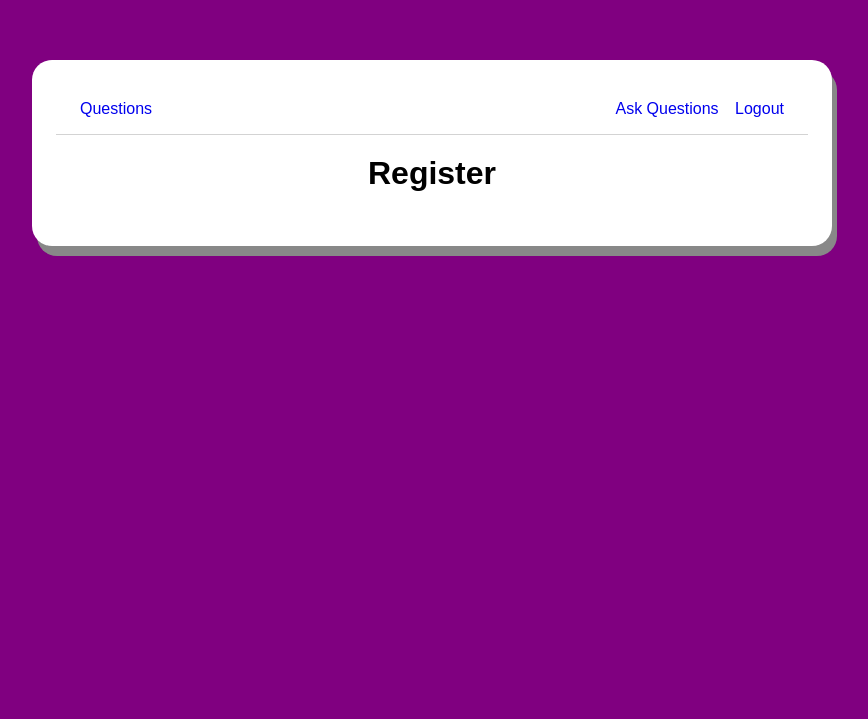
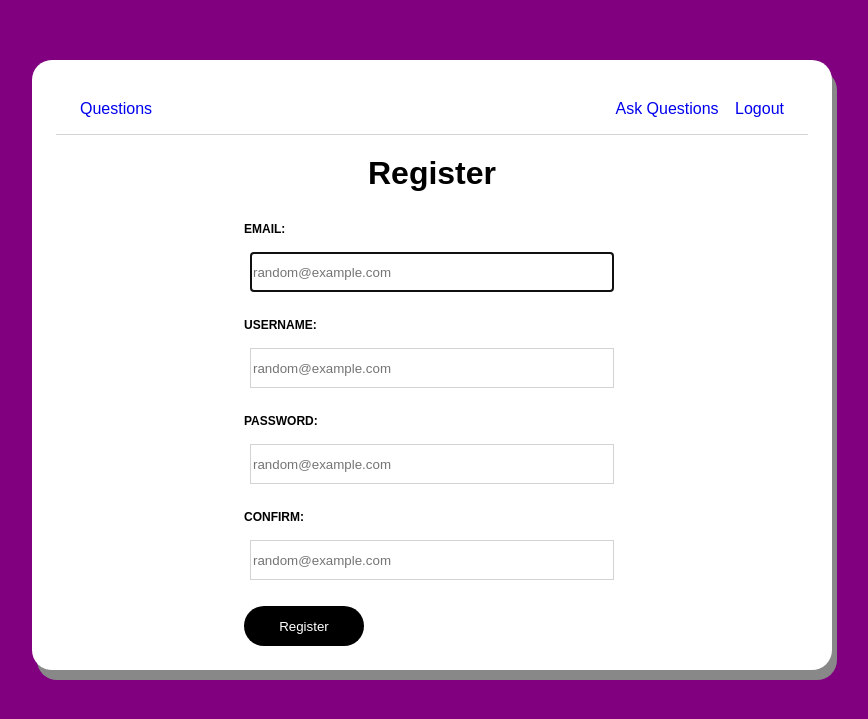
Before and after one commit to abtullohn/tuusie-blitz, a Django app: page /register in a window 1280 px wide. Shown: the top 719 px of the page, without its empty margins (208-1076 px from the left). Run offline with Django 4.2, Linux system fonts and the light colour scheme.

Commit message:
register page

```diff
--- /dev/null
+++ b/main_app/forms.py
@@ -0,0 +1,17 @@
+from pyexpat import model
+from django.contrib.auth.forms import UserCreationForm
+from django.contrib.auth.models import User
+from django import forms
+
+
+class RegisterUserForm(UserCreationForm):
+    class Meta:
+        model = User
+        fields = ['username', 'email', 'password1', 'password2']
+        widgets = {
+            'email': forms.EmailInput(attrs={
+                'required': True,
+                'placeholder': 'random@example.com',
+                'autofocus': True
+        })
+        }
--- a/main_app/static/css/styles.css
+++ b/main_app/static/css/styles.css
@@ -60,6 +60,12 @@ ul{
     flex-direction: column;
 }
 
+.register-page{
+    margin: 0 auto;
+    min-width: 50%;
+    max-width: 50%;
+}
+
 .title{
     margin: 20px auto 30px auto;
     font-weight: 900;
@@ -84,3 +90,52 @@ ul{
     color: lightgray;
     margin: 0;
 }
+
+.register-form{
+    width: 100%;
+
+}
+
+.fieldWrapper{
+    display: flex;
+    flex-direction: column;
+    margin-bottom: 20px;
+}
+
+.fieldWrapper label{
+    font-size: 12px;
+    font-weight: 600;
+    text-transform: uppercase;
+    margin-bottom: 10px;
+}
+
+.fieldWrapper input{
+    margin: 6px;
+    border: 1px solid lightgray;
+    min-height: 40px;
+}
+
+.error{
+    font-size: 14px;
+    color: red;
+
+}
+
+.errorlist{
+    margin:0;
+}
+
+.non_form_errors {
+    margin-bottom: 20px;
+}
+
+.submit-button{
+    display: block;
+    width: 120px;
+    height: 40px;
+    border: none;
+    border-radius: 20px;
+    background-color: black;
+    color:white;
+    cursor: pointer;
+}
--- a/main_app/templates/register.html
+++ b/main_app/templates/register.html
@@ -3,12 +3,41 @@
 
 {% block content%}
 
-<div class ='page'>
+<div class ='page register-page'>
 <h1 class='title'>Register</h1>
 
 
-<form method='POST' action=''>
 
+
+<form method='POST' action='' class='register-form'>
+<div class='fieldWrapper'>
+    <label for='{{form.email.id_for_label}}'>Email:</label>
+    {{form.email}}
+    <span class='error'>{{form.email.errors}}</span>
+</div>
+<div class='fieldWrapper'>
+    <label for='{{form.username.id_for_label}}'>Username:</label>
+    {{form.email}}
+    <span class='error'>{{form.username.errors}}</span>
+</div>
+<div class='fieldWrapper'>
+    <label for='{{form.password1.id_for_label}}'>Password:</label>
+    {{form.email}}
+    <span class='error'>{{form.password1.errors}}</span>
+</div>
+<div class='fieldWrapper'>
+    <label for='{{form.password2.id_for_label}}'>Confirm:</label>
+    {{form.email}}
+    <span class='error'>{{form.password2.errors}}</span>
+</div>
+{% if form.non_field_errors %}
+<div class='non_form_errors'>
+    <span class='error'>{{form.non_field_errors.as_ul}}</span>
+
+</div>
+
+{% endif %}
+<input type='submit' value='Register' class='submit-button'/>
 </form>
 
 
--- a/main_app/views.py
+++ b/main_app/views.py
@@ -1,10 +1,12 @@
 from django.shortcuts import render
 from .models import Question
-
+from .forms import RegisterUserForm
 # Create your views here
 
 def registerPage(request):
+    form = RegisterUserForm()
     context = {
+        'form': form
 
     }
     return render(request,'register.html', context)
```
